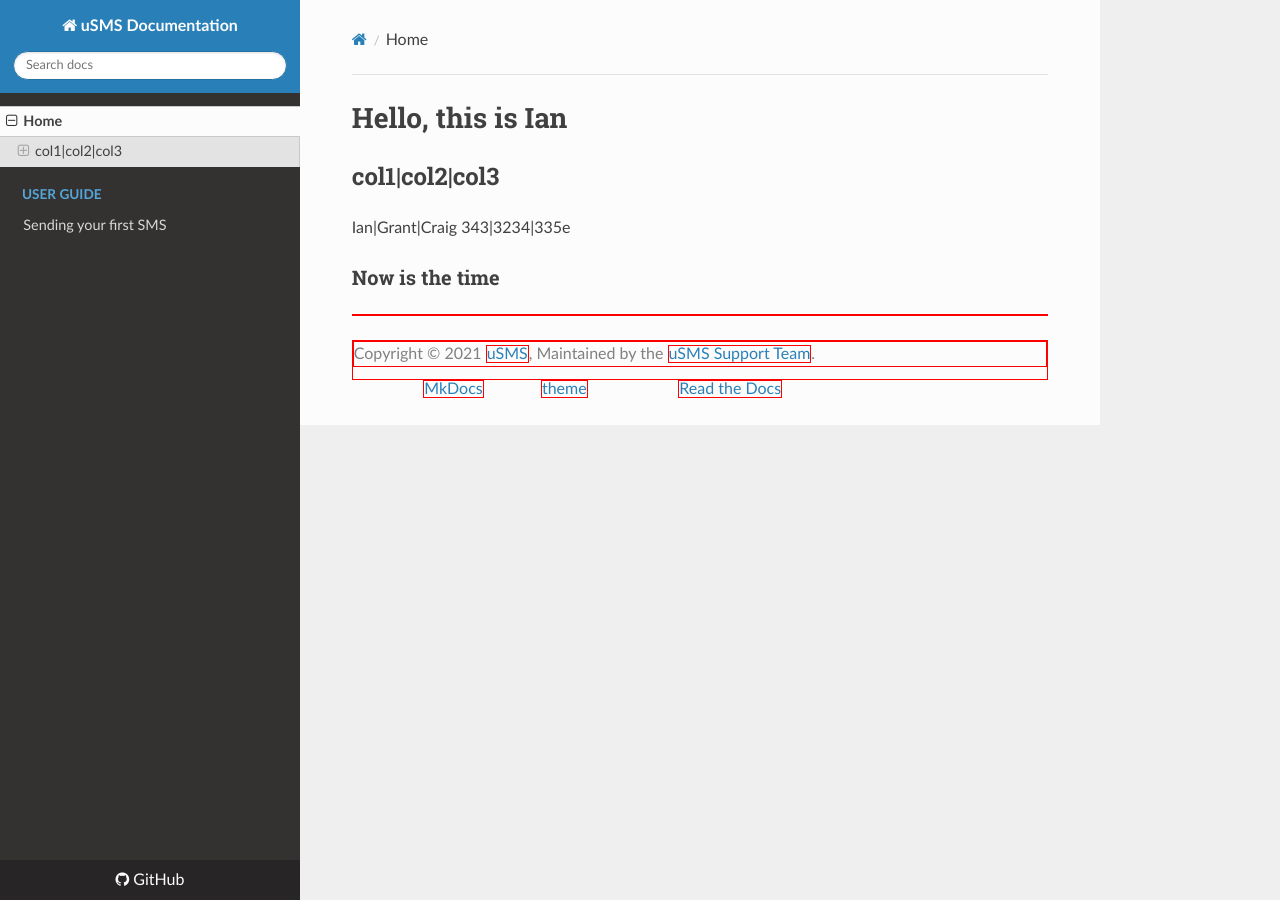
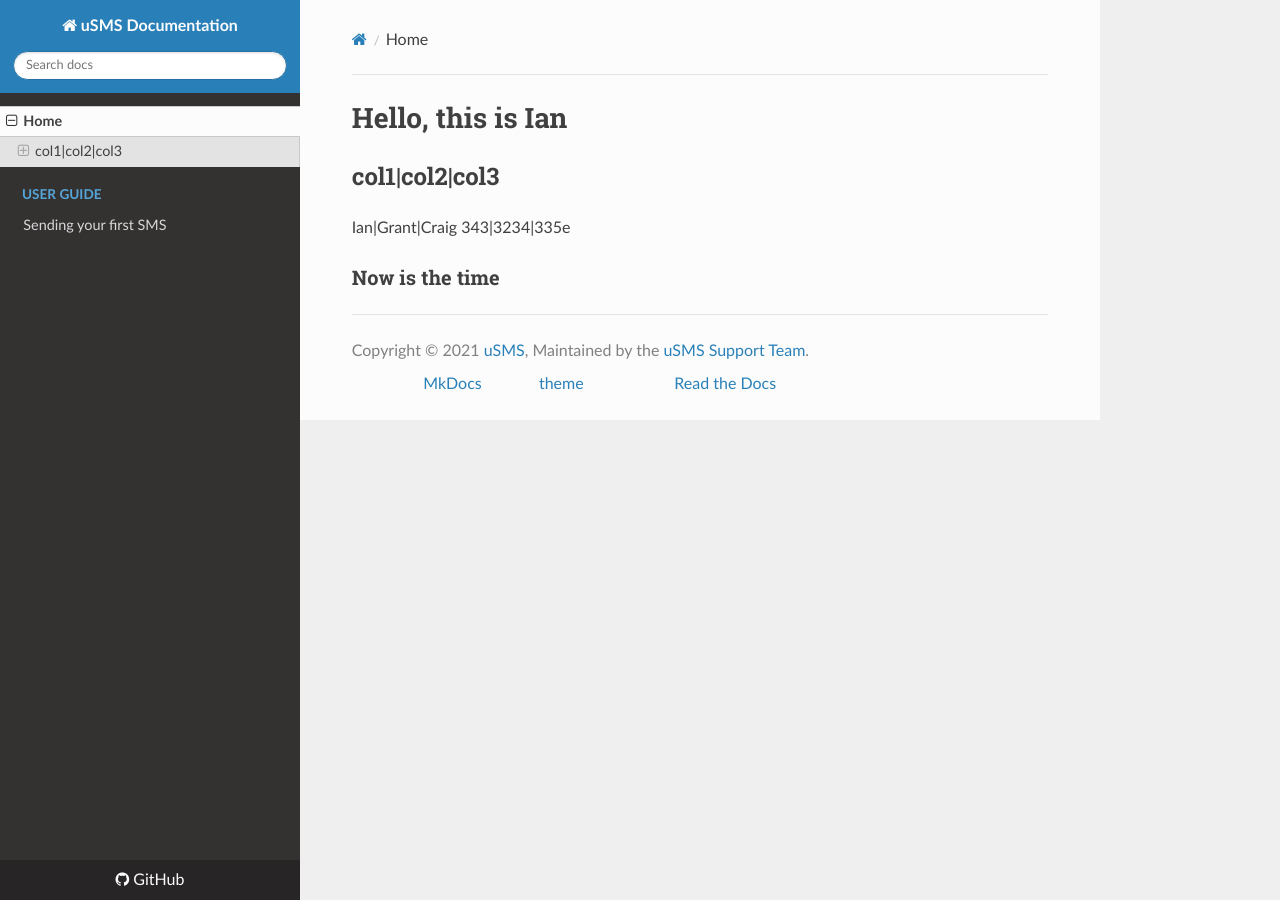
Before and after one commit to inkeytech/docs, an MkDocs documentation site: the page built from docs/index.md, in a window 1280 px wide. Built offline with MkDocs 1.6.1, drawn with Linux system fonts in a browser that asks for light colours; nearby versions of some CDN libraries.

Commit message:
Update extra.css

```diff
--- a/docs/css/extra.css
+++ b/docs/css/extra.css
@@ -3,10 +3,10 @@ border: 1px solid #FF0000;
 } */
 
 footer {
-  visibility: hidden;;
+  visibility: hidden !important;
 }
 
 footer *{
   visibility: visible !important;
-  border: 1px solid #FF0000;
+/*   border: 1px solid #FF0000; */
 }
```
